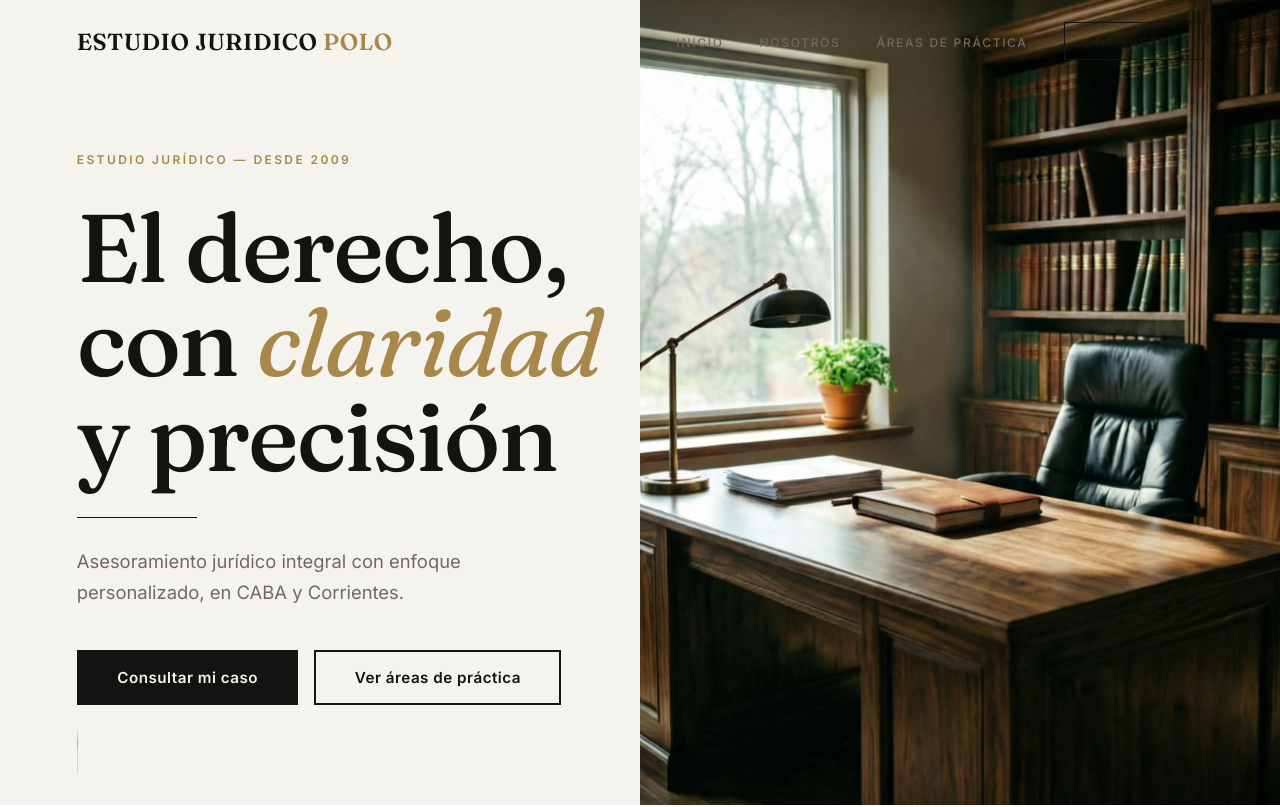
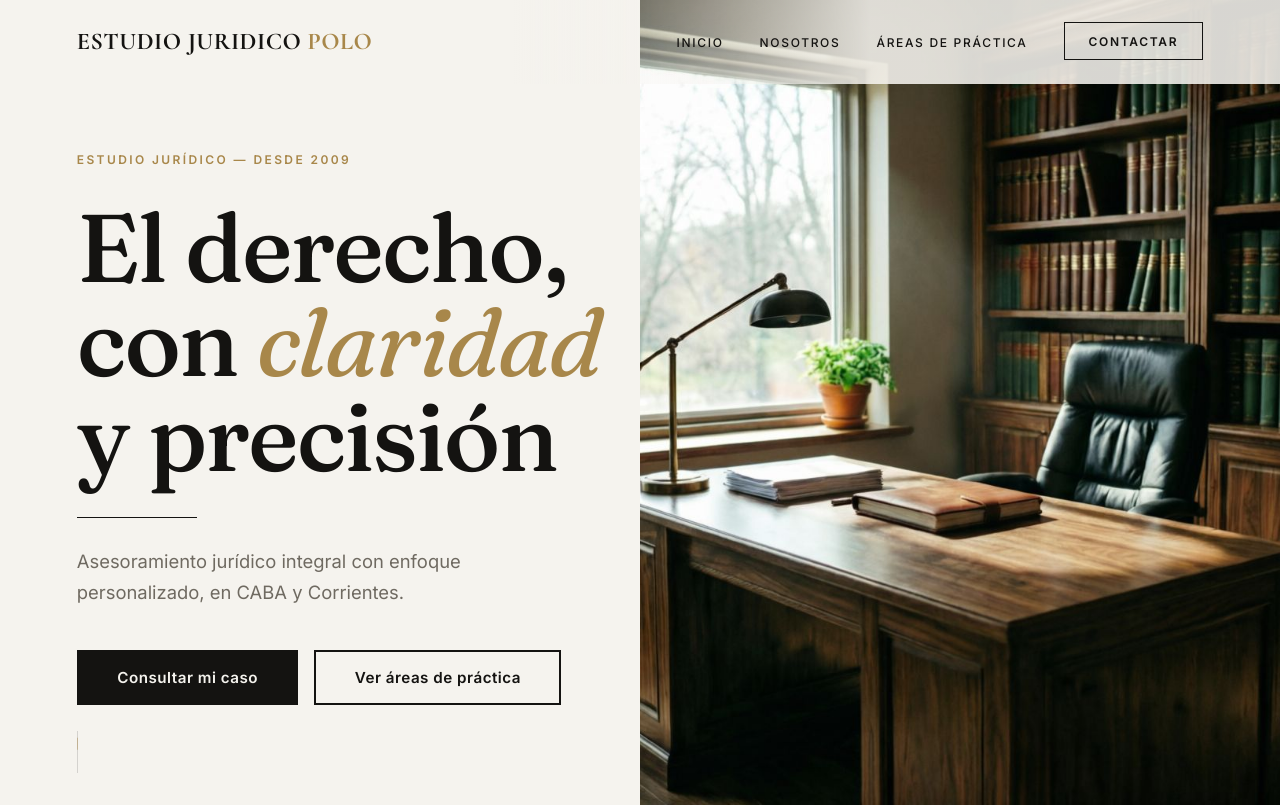
Before and after one commit to kronos5693/EstudioPolo, a React (Vite) app: page / in a window 1280 px wide. Shown: the top 807 px of the page. Built offline with nearby package versions, Linux system fonts and the light colour scheme.

Commit message:
fix: brand vuelve a Cormorant; scrim en navbar transparente sobre hero

```diff
--- a/src/styles/global.css
+++ b/src/styles/global.css
@@ -3,7 +3,7 @@
    ════════════════════════════════════════════════════════ */
 
 /* ── Imports ─────────────────────────────────────────── */
-@import url('https://fonts.googleapis.com/css2?family=Fraunces:ital,wght@0,400;0,500;0,600;1,400;1,500&family=Inter:wght@400;500;600&display=swap');
+@import url('https://fonts.googleapis.com/css2?family=Cormorant+Garamond:wght@500;600;700&family=Fraunces:ital,wght@0,400;0,500;0,600;1,400;1,500&family=Inter:wght@400;500;600&display=swap');
 
 /* ── Tokens ──────────────────────────────────────────── */
 :root {
@@ -18,6 +18,7 @@
 
   --font-display: 'Fraunces', Georgia, serif;
   --font-body:    'Inter', -apple-system, BlinkMacSystemFont, sans-serif;
+  --font-brand:   'Cormorant Garamond', Georgia, serif;
 
   --transition-base: 0.35s cubic-bezier(0.4, 0, 0.2, 1);
   --transition-slow: 0.6s cubic-bezier(0.4, 0, 0.2, 1);
@@ -191,9 +192,17 @@ body {
 
 .navbar--transparent {
   padding: 1.4rem clamp(24px, 6vw, 110px);
-  background: transparent;
+  background: linear-gradient(
+    90deg,
+    rgba(245, 243, 238, 0) 0%,
+    rgba(245, 243, 238, 0) 40%,
+    rgba(245, 243, 238, 0.88) 68%,
+    rgba(245, 243, 238, 0.88) 100%
+  );
   border-bottom: 1px solid transparent;
 }
+
+.navbar--transparent .navbar__link { color: var(--color-ink); }
 
 .navbar--scrolled {
   padding: 0.9rem clamp(24px, 6vw, 110px);
@@ -212,9 +221,9 @@ body {
 }
 
 .navbar__brand {
-  font-family: var(--font-display);
-  font-size: 1.45rem;
-  font-weight: 600;
+  font-family: var(--font-brand);
+  font-size: 1.5rem;
+  font-weight: 700;
   letter-spacing: 0.02em;
   color: var(--color-ink);
   background: none;
@@ -871,9 +880,9 @@ body {
 }
 
 .footer__brand {
-  font-family: var(--font-display);
-  font-size: 1.7rem;
-  font-weight: 600;
+  font-family: var(--font-brand);
+  font-size: 1.75rem;
+  font-weight: 700;
   color: var(--color-cream);
   margin-bottom: 1.2rem;
   letter-spacing: 0.02em;
```
